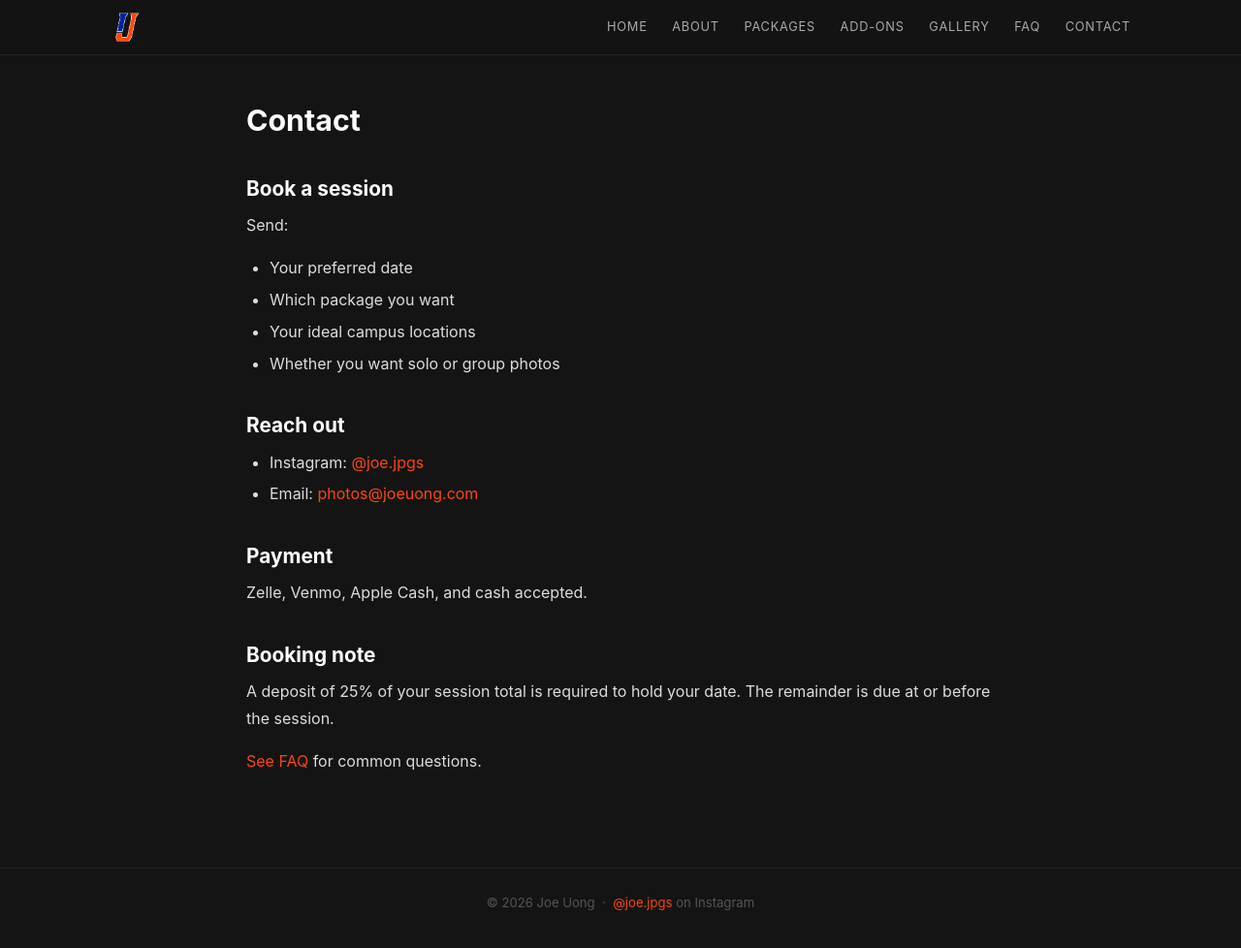
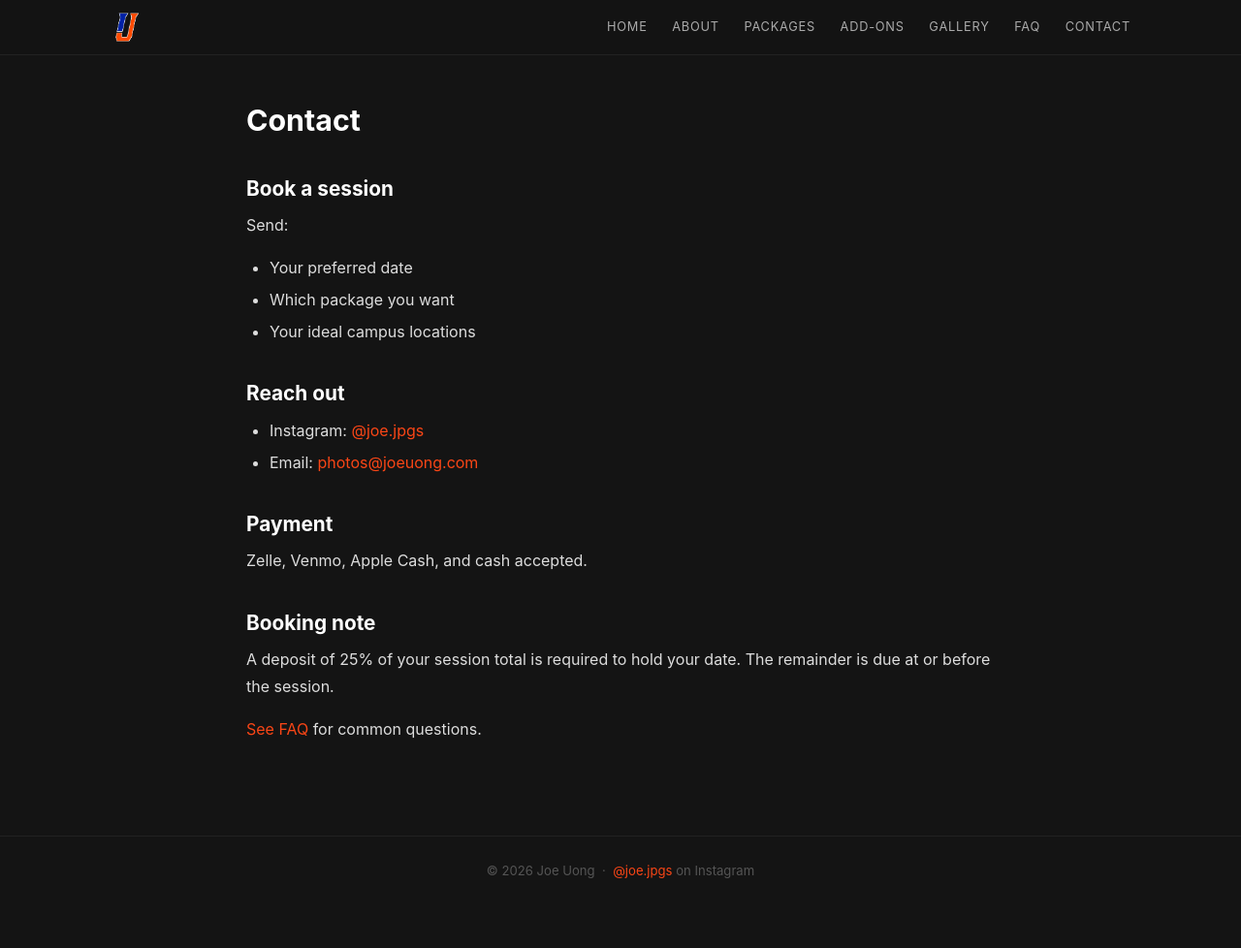
Before and after one commit to joeufl/photosbyjoe, a Jekyll site: the page built from contact.md, in a window 1280 px wide and 980 px high. Shown: the whole window at 97% size. Built offline with Jekyll 4.4.1, drawn with Linux system fonts in a browser that asks for light colours.

Commit message:
updated contact page

```diff
--- a/contact.md
+++ b/contact.md
@@ -10,7 +10,6 @@ Send:
 - Your preferred date
 - Which package you want
 - Your ideal campus locations
-- Whether you want solo or group photos
 
 ## Reach out
 - Instagram: [@joe.jpgs](https://www.instagram.com/joe.jpgs/)
```
